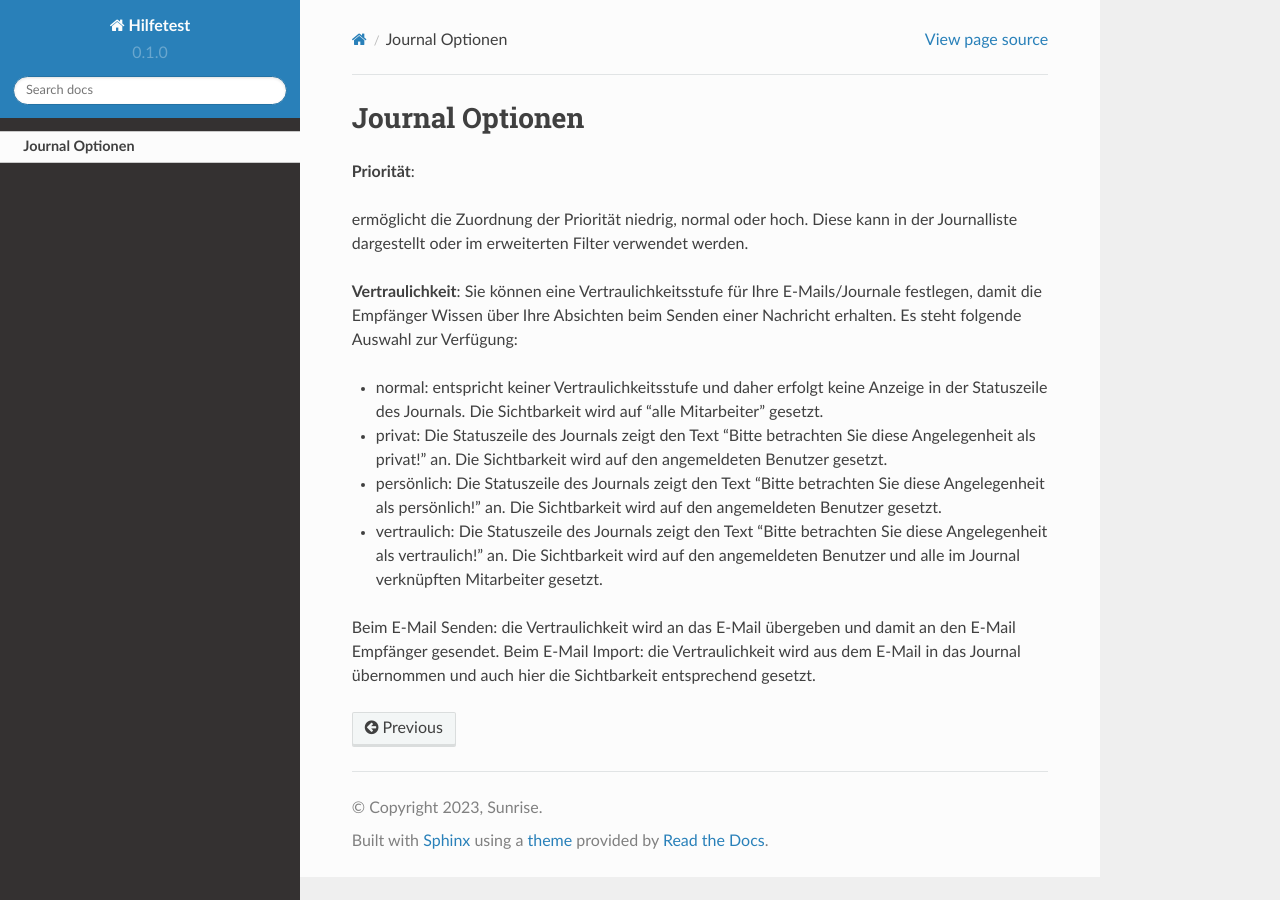
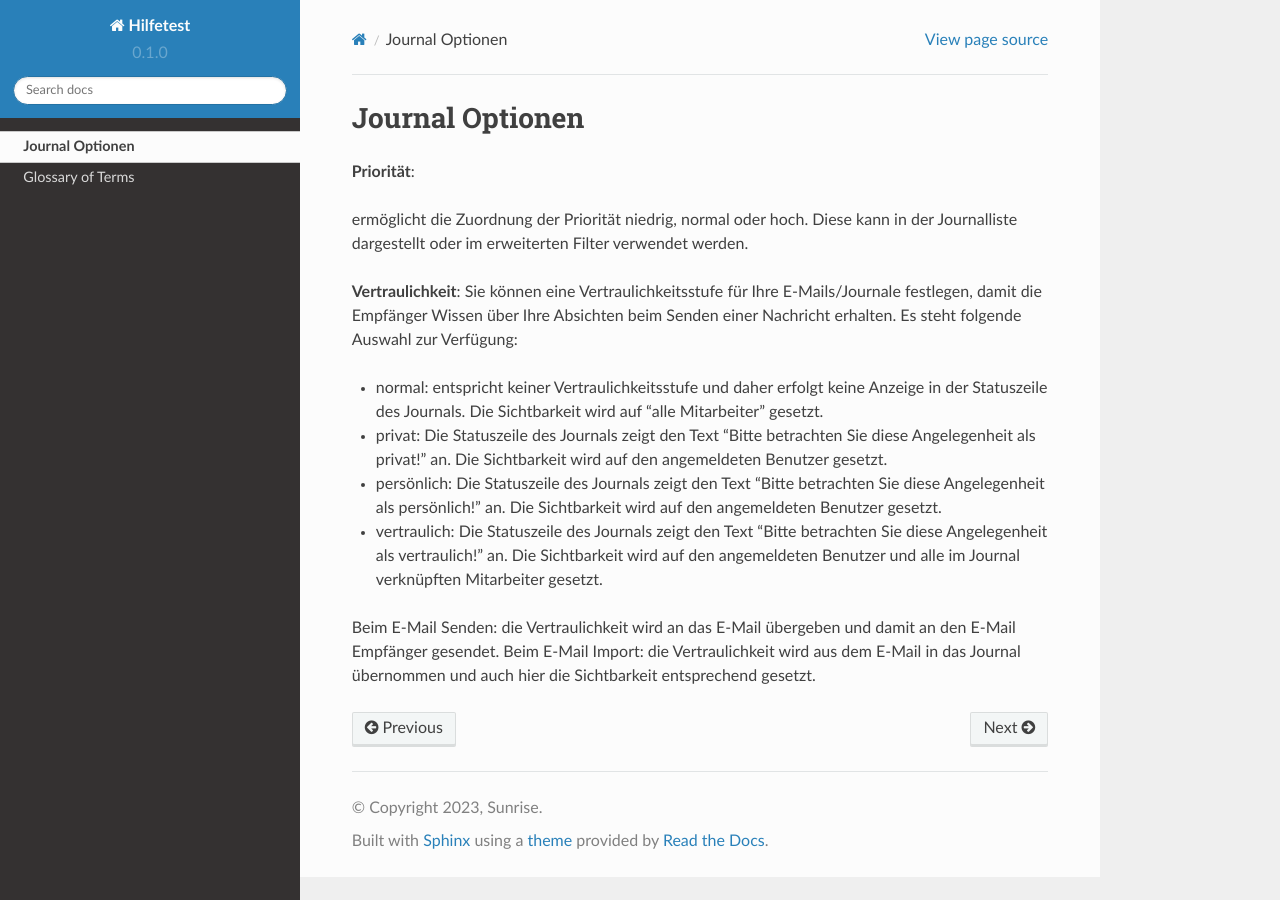
Before and after one commit to Samusin95/rtd-tutorial_EN, a Sphinx documentation site: the page built from docs/source/JournalOptionen.rst, in a window 1280 px wide. Built offline with Sphinx 7.4.7 and the Read the Docs theme 2.0.0, drawn with Linux system fonts in a browser that asks for light colours; pages that are not in the unit, such as notebooks, are missing from menus.

Commit message:
Update index.rst

```diff
--- a/docs/source/index.rst
+++ b/docs/source/index.rst
@@ -15,4 +15,4 @@ Contents
 .. toctree::
 
    JournalOptionen
-   api
+   Glossary of Terms
```
